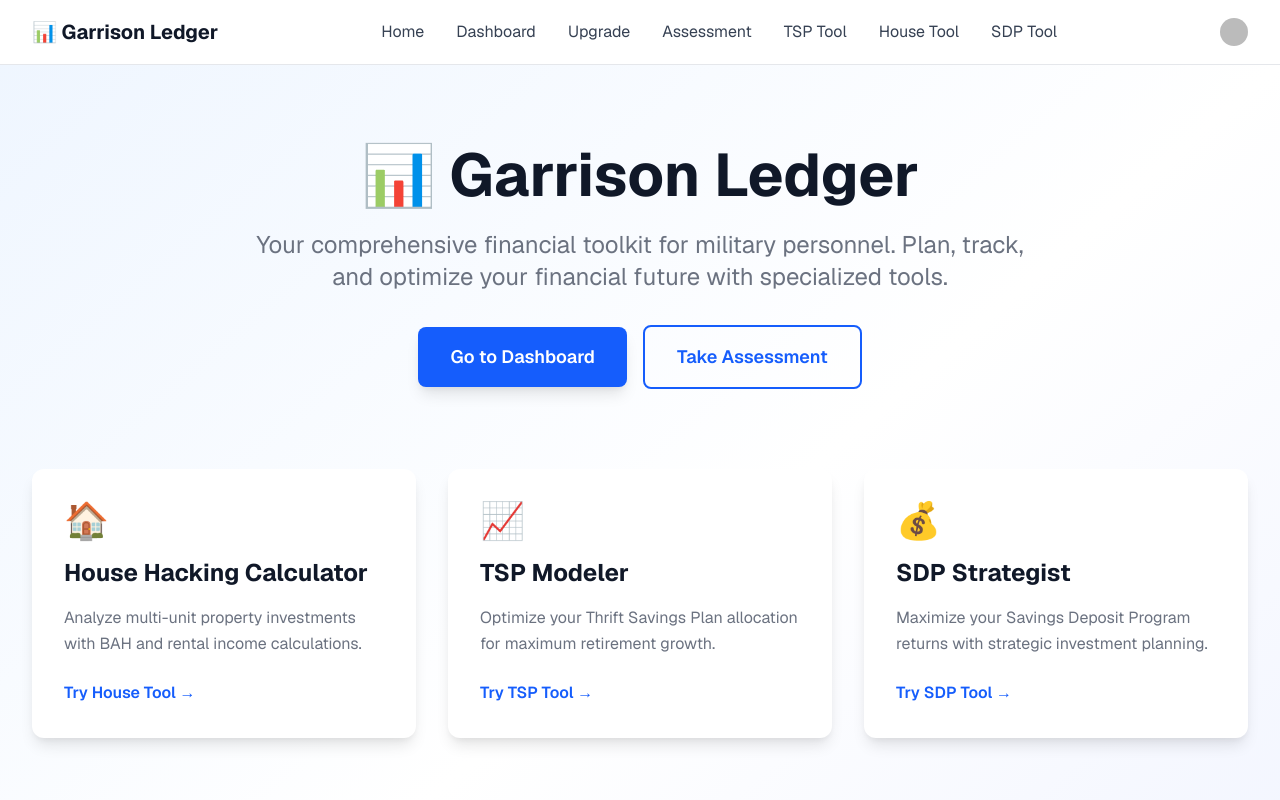
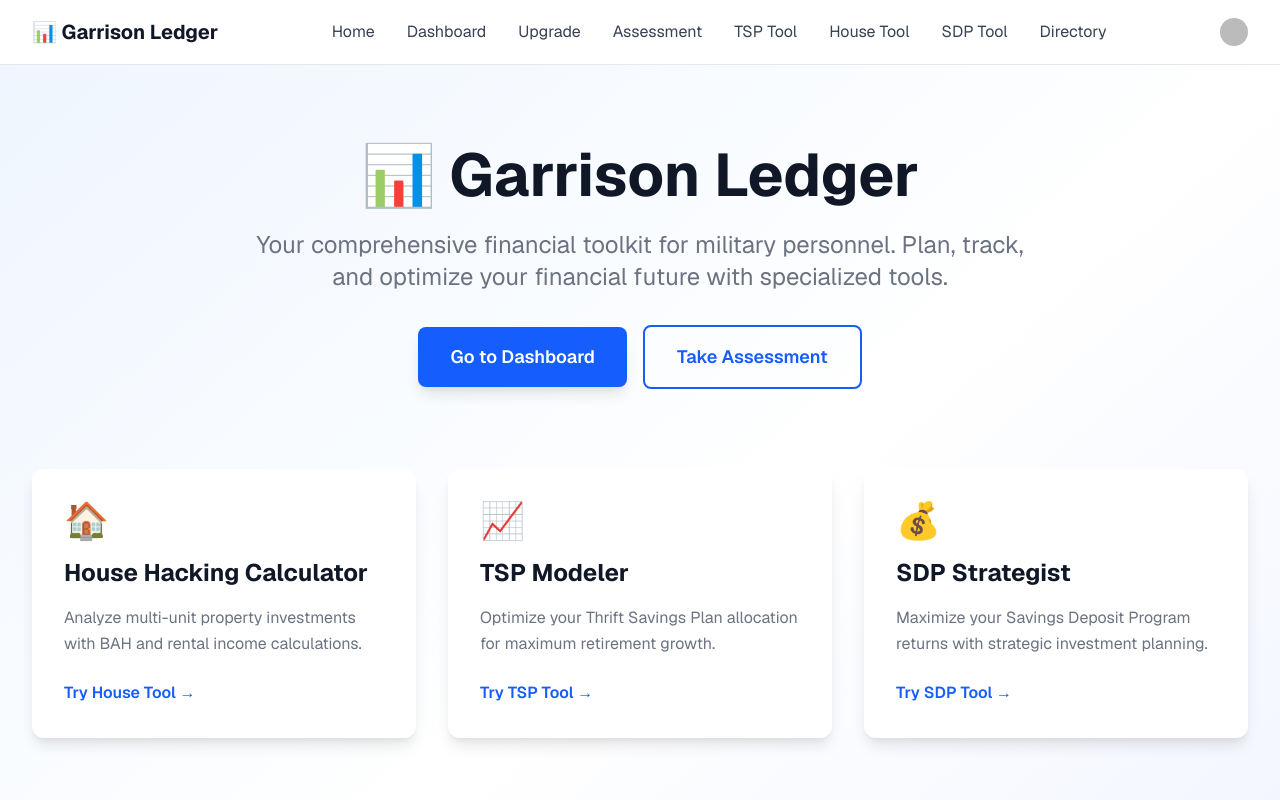
Before and after one commit to slimmugnai-oss/garrison-ledger, a Next.js app: page / in a window 1280 px wide. Shown: the top 800 px of the page. Built offline with nearby package versions, Linux system fonts and the light colour scheme; no server answers; sample sign-in values are in the browser's storage; some icons are missing.

Commit message:
Complete MVP polish setup: Add Directory nav link and FootNote to all tools
- Add Directory link to Header navigation
- Add FootNote component to TSP, SDP, and House Hacking result sections
- PremiumGate already has localStorage logic for return-to-last-tool

```diff
--- a/app/components/Header.tsx
+++ b/app/components/Header.tsx
@@ -59,6 +59,12 @@ export default function Header() {
                 className="text-gray-700 hover:text-gray-900 transition-colors"
               >
                 SDP Tool
+              </Link>
+              <Link
+                href="/dashboard/directory"
+                className="text-gray-700 hover:text-gray-900 transition-colors"
+              >
+                Directory
               </Link>
             </SignedIn>
           </nav>
--- a/app/components/tools/HouseHack.tsx
+++ b/app/components/tools/HouseHack.tsx
@@ -3,6 +3,7 @@
 import { useEffect, useState, useRef } from 'react';
 import { usePremiumStatus } from '@/lib/hooks/usePremiumStatus';
 import { track } from '@/lib/track';
+import FootNote from '@/app/components/layout/FootNote';
 
 const fmt = (v: number) => v.toLocaleString(undefined, {
   style: 'currency',
@@ -238,6 +239,7 @@ export default function HouseHack() {
                     <strong>Note:</strong> This is before vacancy rates, maintenance costs, and property management fees.
                     Consult with financial and real estate professionals for actual investment decisions.
                   </div>
+                  <FootNote />
                 </div>
               ) : (
                 <div className="text-center text-gray-500 py-8">
--- a/app/components/tools/SdpStrategist.tsx
+++ b/app/components/tools/SdpStrategist.tsx
@@ -4,6 +4,7 @@ import { useState, useEffect, useRef } from 'react';
 import PremiumGate from '@/app/components/premium/PremiumGate';
 import { usePremiumStatus } from '@/lib/hooks/usePremiumStatus';
 import { track } from '@/lib/track';
+import FootNote from '@/app/components/layout/FootNote';
 
 type Scenario = {
   key: 'A' | 'B' | 'C';
@@ -290,6 +291,7 @@ function RoiBox({
         <strong>Note:</strong> This is for educational purposes only. Past performance is not predictive of future results.
         Consider factors like your risk tolerance, time horizon, and other investment accounts when making decisions.
       </div>
+      <FootNote />
     </div>
   );
 }
--- a/app/components/tools/TspModeler.tsx
+++ b/app/components/tools/TspModeler.tsx
@@ -4,6 +4,7 @@ import { useState, useEffect, useRef } from 'react';
 import PremiumGate from '@/app/components/premium/PremiumGate';
 import { usePremiumStatus } from '@/lib/hooks/usePremiumStatus';
 import { track } from '@/lib/track';
+import FootNote from '@/app/components/layout/FootNote';
 
 const fmt = (v: number) => v.toLocaleString(undefined, {
   style: 'currency',
@@ -332,6 +333,7 @@ export default function TspModeler() {
                       Consider factors like your risk tolerance, time horizon, and other retirement accounts when making allocation decisions.
                     </div>
                   </div>
+                  <FootNote />
                 </>
               ) : (
                 <div className="text-center text-gray-500 py-8">
```
